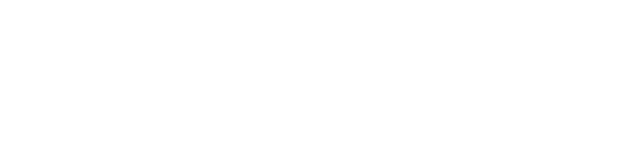
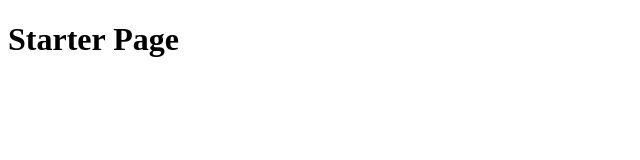
Before and after one commit to sylv0053/starter, a plain HTML site: page index.html in a window 1280 px wide. Shown: the whole page, without its empty margins (0-640 px from the left). Drawn offline with Linux system fonts and the light colour scheme.

Commit message:
Updated html.

```diff
--- a/index.html
+++ b/index.html
@@ -7,6 +7,6 @@
     <title>Starter Project</title>
 </head>
 <body>
-
+    <h1>Starter Page</h1>
 </body>
 </html>
```
